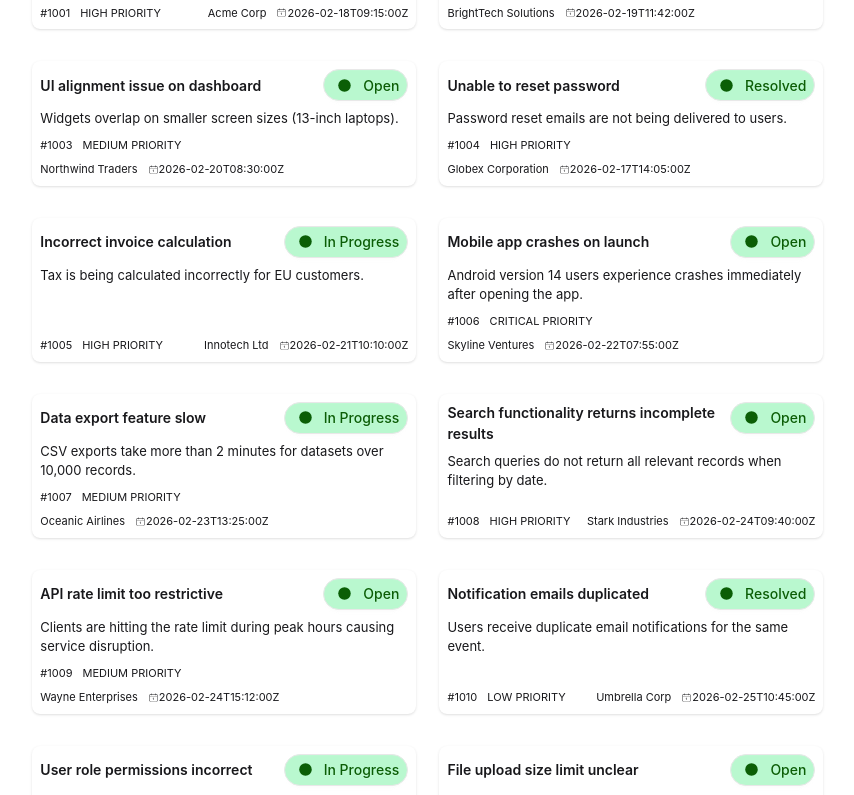
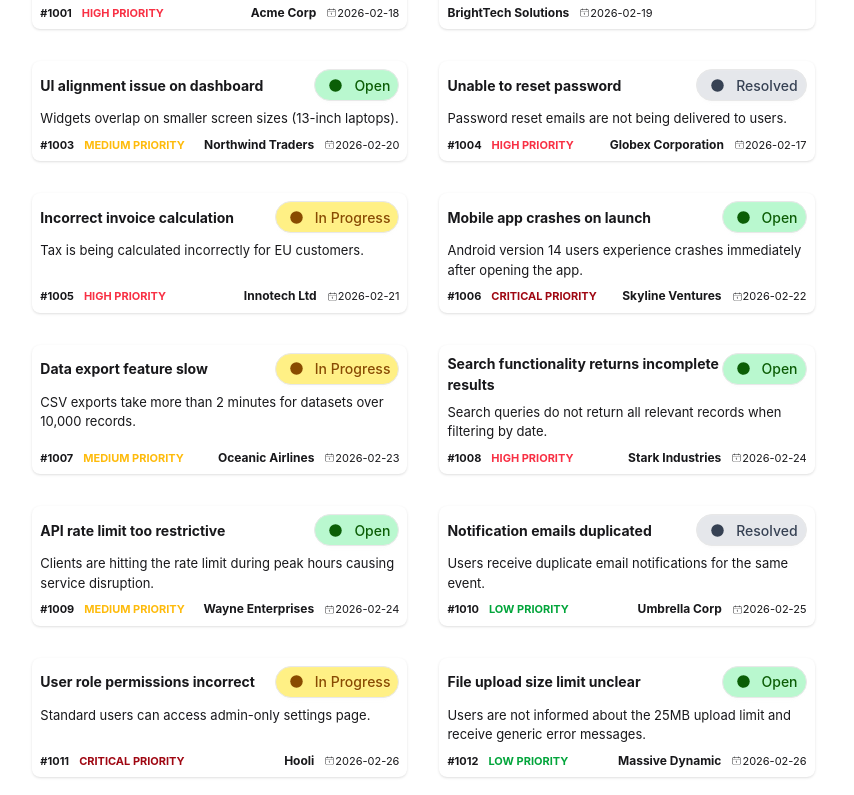
Before and after one commit to pkb1981/Assignment-7, a React (Vite) app: page / in a window 1280 px wide. Shown: the part 500-1295 px from the top of the page, without its empty margins (21-875 px from the left). Built offline with nearby package versions, Linux system fonts and the light colour scheme.

Commit message:
all ticket api

```diff
--- a/public/tickets.json
+++ b/public/tickets.json
@@ -6,7 +6,7 @@
     "customer": "Acme Corp",
     "priority": "HIGH",
     "status": "Open",
-    "createdAt": "2026-02-18T09:15:00Z"
+    "createdAt": "2026-02-18"
   },
   {
     "id": "1002",
@@ -15,7 +15,7 @@
     "customer": "BrightTech Solutions",
     "priority": "CRITICAL",
     "status": "In Progress",
-    "createdAt": "2026-02-19T11:42:00Z"
+    "createdAt": "2026-02-19"
   },
   {
     "id": "1003",
@@ -24,7 +24,7 @@
     "customer": "Northwind Traders",
     "priority": "MEDIUM",
     "status": "Open",
-    "createdAt": "2026-02-20T08:30:00Z"
+    "createdAt": "2026-02-20"
   },
   {
     "id": "1004",
@@ -33,7 +33,7 @@
     "customer": "Globex Corporation",
     "priority": "HIGH",
     "status": "Resolved",
-    "createdAt": "2026-02-17T14:05:00Z"
+    "createdAt": "2026-02-17"
   },
   {
     "id": "1005",
@@ -42,7 +42,7 @@
     "customer": "Innotech Ltd",
     "priority": "HIGH",
     "status": "In Progress",
-    "createdAt": "2026-02-21T10:10:00Z"
+    "createdAt": "2026-02-21"
   },
   {
     "id": "1006",
@@ -51,7 +51,7 @@
     "customer": "Skyline Ventures",
     "priority": "CRITICAL",
     "status": "Open",
-    "createdAt": "2026-02-22T07:55:00Z"
+    "createdAt": "2026-02-22"
   },
   {
     "id": "1007",
@@ -60,7 +60,7 @@
     "customer": "Oceanic Airlines",
     "priority": "MEDIUM",
     "status": "In Progress",
-    "createdAt": "2026-02-23T13:25:00Z"
+    "createdAt": "2026-02-23"
   },
   {
     "id": "1008",
@@ -69,7 +69,7 @@
     "customer": "Stark Industries",
     "priority": "HIGH",
     "status": "Open",
-    "createdAt": "2026-02-24T09:40:00Z"
+    "createdAt": "2026-02-24"
   },
   {
     "id": "1009",
@@ -78,7 +78,7 @@
     "customer": "Wayne Enterprises",
     "priority": "MEDIUM",
     "status": "Open",
-    "createdAt": "2026-02-24T15:12:00Z"
+    "createdAt": "2026-02-24"
   },
   {
     "id": "1010",
@@ -87,7 +87,7 @@
     "customer": "Umbrella Corp",
     "priority": "LOW",
     "status": "Resolved",
-    "createdAt": "2026-02-25T10:45:00Z"
+    "createdAt": "2026-02-25"
   },
   {
     "id": "1011",
@@ -96,7 +96,7 @@
     "customer": "Hooli",
     "priority": "CRITICAL",
     "status": "In Progress",
-    "createdAt": "2026-02-26T08:05:00Z"
+    "createdAt": "2026-02-26"
   },
   {
     "id": "1012",
@@ -105,7 +105,7 @@
     "customer": "Massive Dynamic",
     "priority": "LOW",
     "status": "Open",
-    "createdAt": "2026-02-26T16:20:00Z"
+    "createdAt": "2026-02-26"
   },
   {
     "id": "1013",
@@ -114,7 +114,7 @@
     "customer": "Soylent Corp",
     "priority": "HIGH",
     "status": "In Progress",
-    "createdAt": "2026-02-27T09:00:00Z"
+    "createdAt": "2026-02-27"
   },
   {
     "id": "1014",
@@ -123,7 +123,7 @@
     "customer": "Cyberdyne Systems",
     "priority": "MEDIUM",
     "status": "Open",
-    "createdAt": "2026-02-28T12:35:00Z"
+    "createdAt": "2026-02-28"
   },
   {
     "id": "1015",
@@ -132,6 +132,6 @@
     "customer": "Wonka Industries",
     "priority": "CRITICAL",
     "status": "Open",
-    "createdAt": "2026-03-01T07:50:00Z"
+    "createdAt": "2026-03-01"
   }
 ]
--- a/src/Components/Main/Main.jsx
+++ b/src/Components/Main/Main.jsx
@@ -10,26 +10,45 @@
             <h3 className="font-medium text-2xl my-4">Customer Tickets</h3>
 
 
-            <div className="grid grid-cols-2 w-2/3 gap-8">
+            <div className="grid md:grid-cols-2 sm:grid-cols-1 w-2/3 gap-8">
                 {/* small card from daisy ui */}
                 {
 
-                    allTickets.map(ticket => <div className="card w-96 bg-base-100 card-xs shadow-sm">
+                    allTickets.map(ticket => <div className="card bg-base-100 card-xs shadow-sm">
                         <div className="card-body">
                             <div className="flex justify-between">
-                                <h2 className="card-title text-[14px]">{ticket.title}</h2>
-                                <button className=" btn btn-sm flex items-center bg-[#B9F8CF] rounded-3xl px-2 text-[#0B5E06] text-[14px] font-medium "><GoDotFill size={25} />{ticket.status}</button>
+                                <h2 className="card-title font-bold text-[14px]">{ticket.title}</h2>
+
+                                <button
+                                    className={`btn btn-sm flex items-center rounded-3xl px-2 text-[14px] font-medium
+                                        ${ticket.status?.toLowerCase() === "open"
+                                            ? "bg-[#B9F8CF] text-[#0B5E06]"
+                                            : ticket.status?.toLowerCase() === "in progress"
+                                                ? "bg-yellow-200 text-yellow-800"
+                                                : "bg-gray-200 text-gray-700"
+                                        }`}
+                                >
+                                    <GoDotFill size={25} />
+                                    {ticket.status}
+                                </button>
                             </div>
 
                             <p className="text-[13px]">{ticket.description}</p>
                             <div className="justify-between card-actions">
-                                <div className="flex space-x-2.5">
+                                <div className="flex space-x-2.5 font-bold">
                                     <span>#{ticket.id}</span>
-                                    <span>{ticket.priority
-                                    } PRIORITY</span>
+                                    <span className={
+                                        ticket.priority === "LOW" ? "text-[#02A53B]" :
+                                            ticket.priority === "MEDIUM" ? "text-[#FEBB0C]" :
+                                                ticket.priority === "HIGH" ? "text-[#F83044]" :
+                                                    ticket.priority === "CRITICAL" ? "text-red-800" :
+                                                        ""
+                                    }>
+                                        {ticket.priority} PRIORITY
+                                    </span>
                                 </div>
                                 <div className="flex space-x-2.5">
-                                    <span>{ticket.customer}</span>
+                                    <span className="font-bold text-xs">{ticket.customer}</span>
                                     <div className="flex items-center">
                                         <CiCalendarDate />
                                         <span>{ticket.createdAt}</span>
@@ -41,7 +60,7 @@
                 }
             </div>
 
-        </div>
+        </div >
     );
 };
 
```
